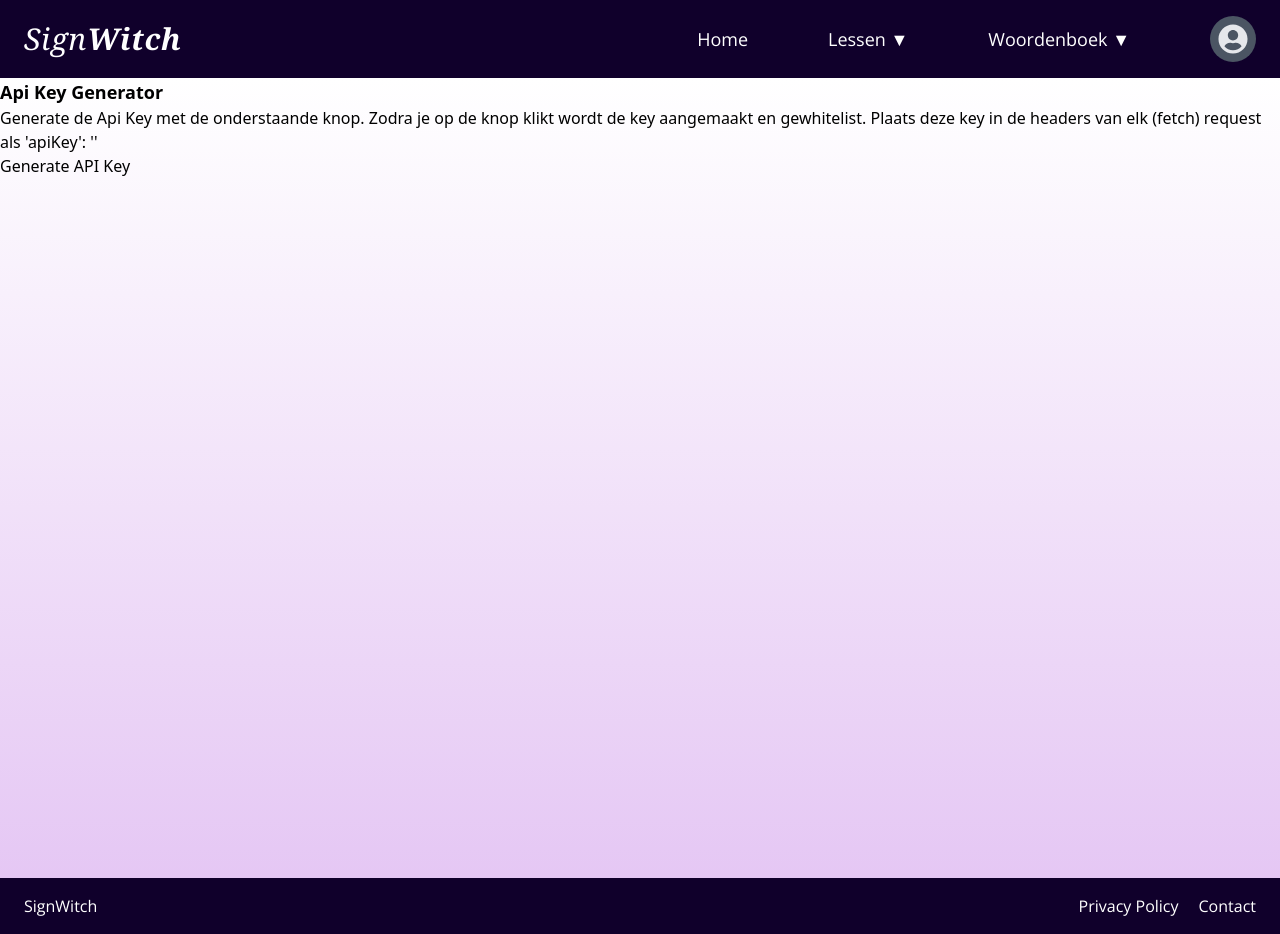
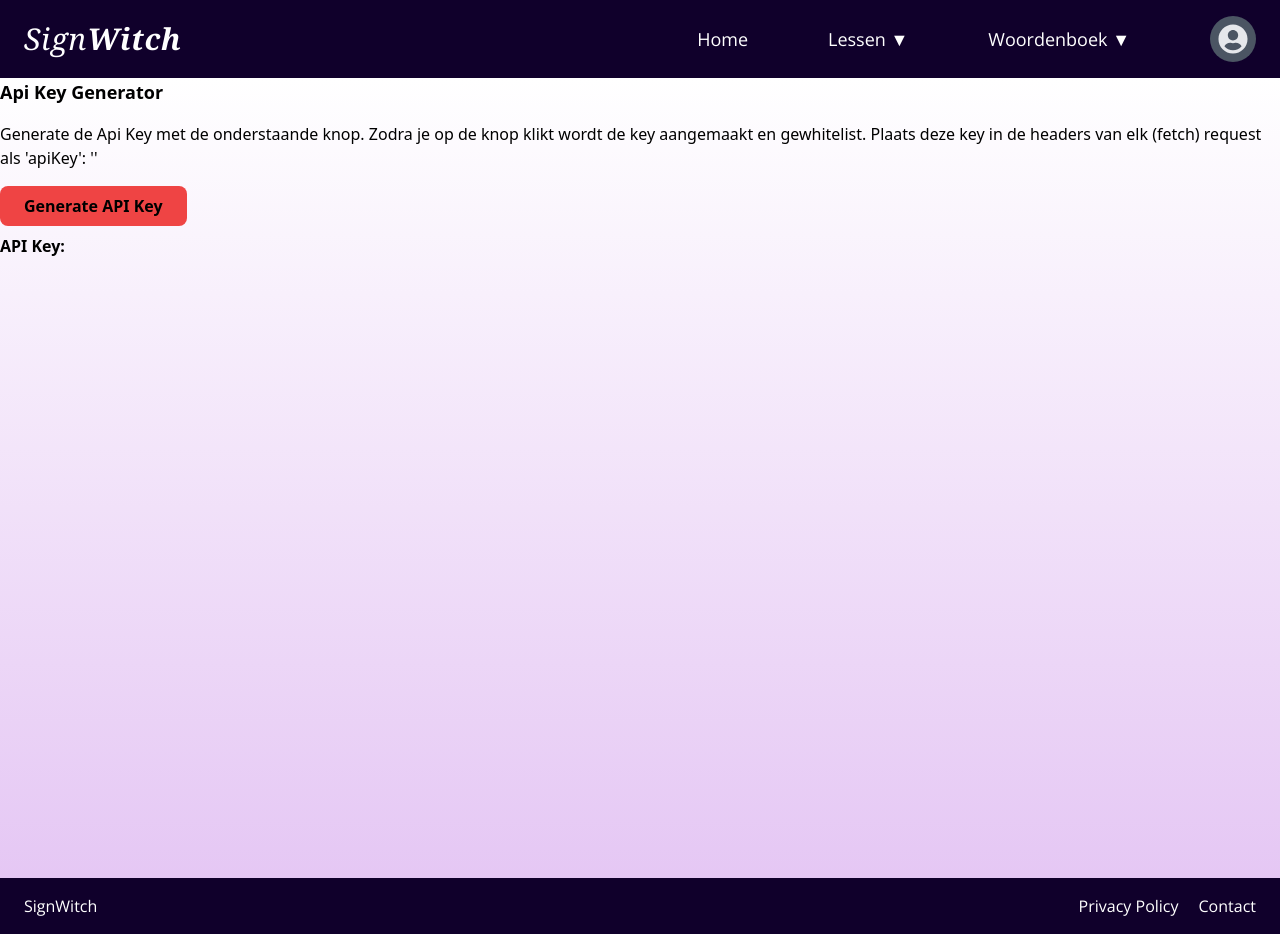
Before and after one commit to QuintenVanDerBlom/SignWitch, a React (Vite) app: page /keygen in a window 1280 px wide. Built offline with nearby package versions, Linux system fonts and the light colour scheme.

Commit message:
api page css cleaned up

```diff
--- a/src/pages/ApiKey.jsx
+++ b/src/pages/ApiKey.jsx
@@ -25,12 +25,12 @@ function ApiKey() {
     return(
         <>
             <h1 className="text-black font-bold text-lg">Api Key Generator</h1>
-            <p className="text-black">
+            <p className="text-black my-4">
                 Generate de Api Key met de onderstaande knop. Zodra je op de knop klikt wordt de key aangemaakt
                 en gewhitelist. Plaats deze key in de headers van elk (fetch) request als 'apiKey': '{apiKey.key}'
             </p>
-            <button onClick={handleSubmit} className="text-black">Generate API Key</button>
-            <p className="text-black">{apiKey.key}</p>
+            <button onClick={handleSubmit} className="text-black bg-red-500 px-6 py-2 rounded-lg font-bold hover:bg-red-400">Generate API Key</button>
+            <p className="text-black font-bold my-2">API Key: {apiKey.key}</p>
         </>
     )
 }
```
